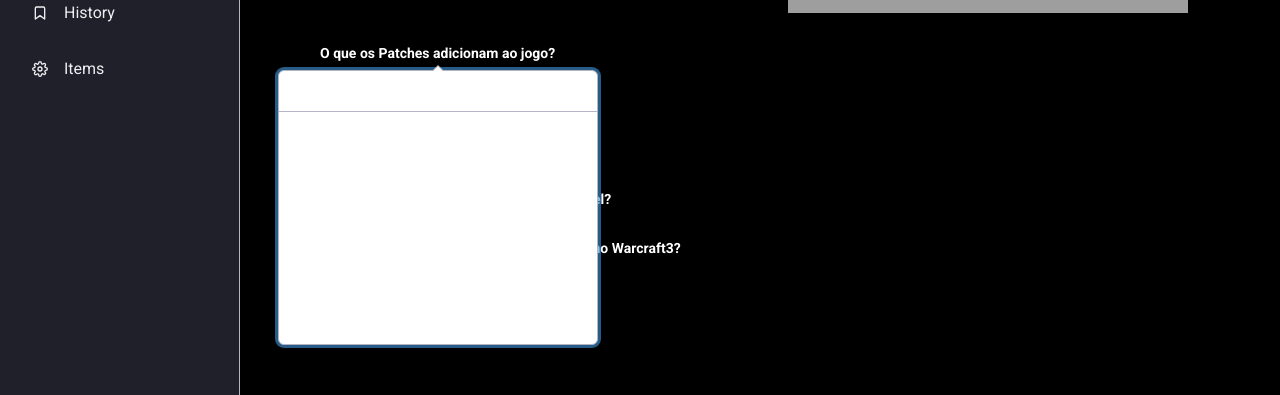
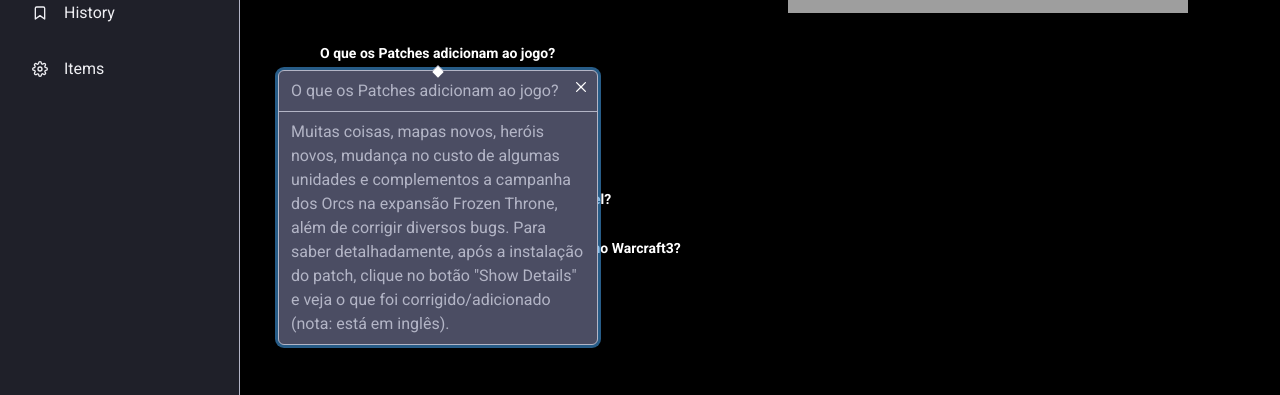
Before and after one commit to diegoandcontroll/portal-dota, a Next.js app: page /faq in a window 1280 px wide. Both pictures are taken after a click on the element "O que os Patches adicionam ao jogo?". Shown: the part 319-714 px from the top of the page. Built offline with nearby package versions, Linux system fonts and the light colour scheme; grey boxes are pictures that could not be loaded.

Commit message:
fix: configure bg and colors

```diff
--- a/next.config.js
+++ b/next.config.js
@@ -7,6 +7,7 @@ const nextConfig = {
       'http://www.portaldota.com.br',
       'http://www.portaldota.com.br/images',
       'www.portaldota.com.br',
+      'res.cloudinary.com',
     ],
   },
 };
--- a/src/components/Card/index.tsx
+++ b/src/components/Card/index.tsx
@@ -35,7 +35,7 @@ export default function Card({
       <Box
         maxW={'270px'}
         w={'full'}
-        bg={useColorModeValue('white', 'gray.800')}
+        bg="gray.800"
         boxShadow={'2xl'}
         rounded={'md'}
         overflow={'hidden'}
--- a/src/pages/faq/index.tsx
+++ b/src/pages/faq/index.tsx
@@ -68,11 +68,11 @@ const index = () => {
                   {item.title}
                 </Heading>
               </PopoverTrigger>
-              <PopoverContent>
+              <PopoverContent bg="gray.600">
                 <PopoverArrow />
                 <PopoverCloseButton pl="6" />
-                <PopoverHeader>{item.title}</PopoverHeader>
-                <PopoverBody>{item.content}</PopoverBody>
+                <PopoverHeader color="gray.200">{item.title}</PopoverHeader>
+                <PopoverBody color="gray.200">{item.content}</PopoverBody>
               </PopoverContent>
             </Popover>
           </Box>
--- a/src/pages/index.tsx
+++ b/src/pages/index.tsx
@@ -61,7 +61,7 @@ const Home: NextPage = () => {
                       <Image
                         width={48}
                         height={48}
-                        src="http://www.portaldota.com.br/imagens/heros/49_hero_pna.jpg"
+                        src="https://res.cloudinary.com/dn64mfrfs/image/upload/v1665028940/images/heroes/49_hero_pna_enc8le.jpg"
                         alt="imagehero"
                       />
                     </WrapItem>
@@ -79,7 +79,7 @@ const Home: NextPage = () => {
                       <Image
                         width={48}
                         height={48}
-                        src="http://www.portaldota.com.br/imagens/heros/11_hero_pna.jpg"
+                        src="https://res.cloudinary.com/dn64mfrfs/image/upload/v1665029309/images/heroes/11_hero_pna_h996qa.jpg"
                         alt="imagehero"
                       />
                     </WrapItem>
@@ -97,7 +97,7 @@ const Home: NextPage = () => {
                       <Image
                         width={48}
                         height={48}
-                        src="http://www.portaldota.com.br/imagens/heros/87_hero_pna.jpg"
+                        src="https://res.cloudinary.com/dn64mfrfs/image/upload/v1665029309/images/heroes/87_hero_pna_zmuomc.jpg"
                         alt="imagehero"
                       />
                     </WrapItem>
--- a/src/styles/global.css
+++ b/src/styles/global.css
@@ -1,10 +1,12 @@
 body {
-  cursor: url(http://www.portaldota.com.br/imagens/portaldota2.cur),
-    url(http://www.portaldota.com.br/imagens/portaldota2.cur), auto;
+  cursor: url(https://res.cloudinary.com/dn64mfrfs/raw/upload/v1665029329/images/portaldota2_dubulf.cur),
+    url(https://res.cloudinary.com/dn64mfrfs/raw/upload/v1665029329/images/portaldota2_dubulf.cur),
+    auto;
 }
 input {
-  cursor: url(http://www.portaldota.com.br/imagens/portaldota2.cur),
-    url(http://www.portaldota.com.br/imagens/portaldota2.cur), auto;
+  cursor: url(https://res.cloudinary.com/dn64mfrfs/raw/upload/v1665029329/images/portaldota2_dubulf.cur),
+    url(https://res.cloudinary.com/dn64mfrfs/raw/upload/v1665029329/images/portaldota2_dubulf.cur),
+    auto;
 }
 .button {
   padding: 1rem;
```
